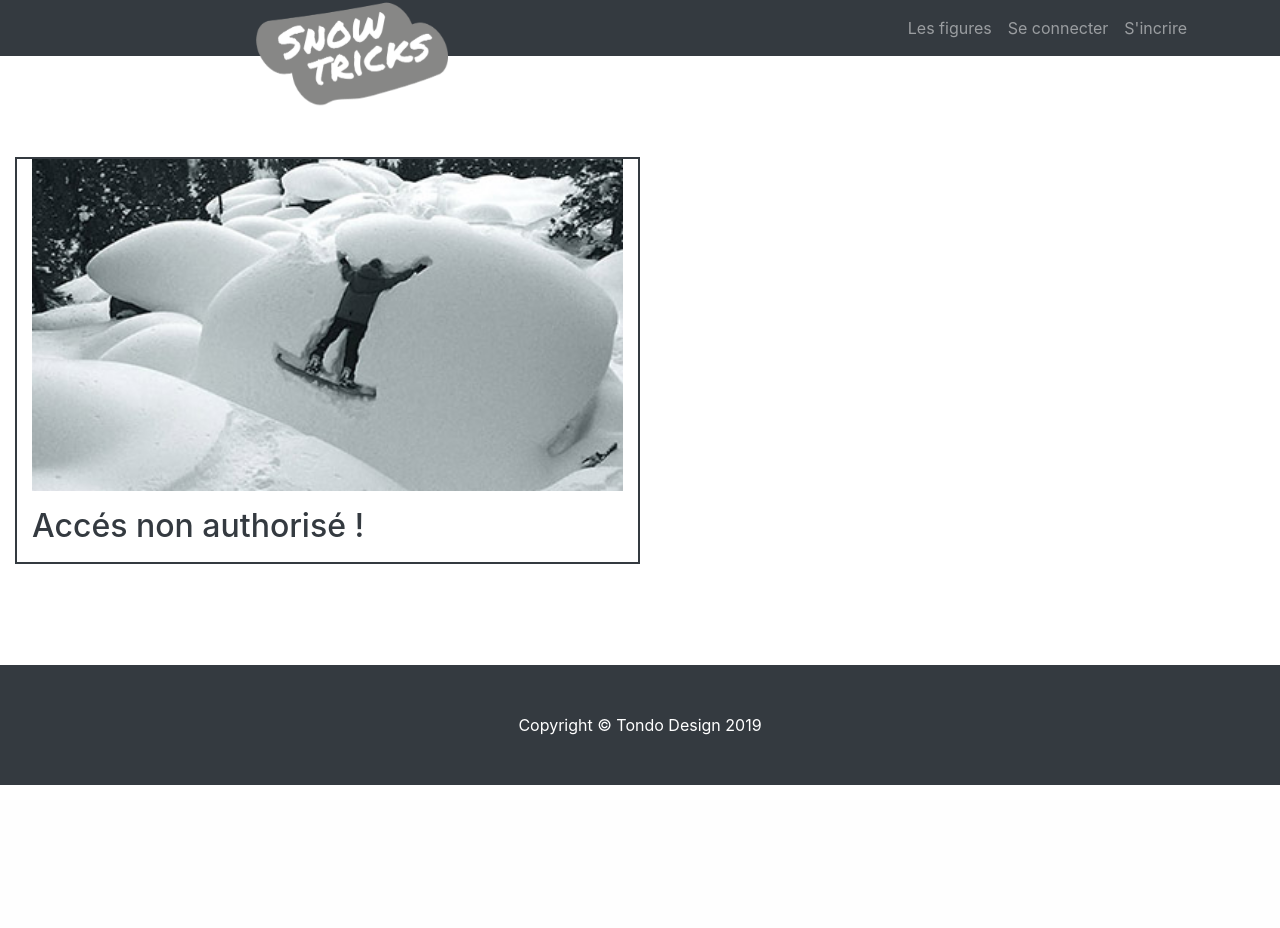
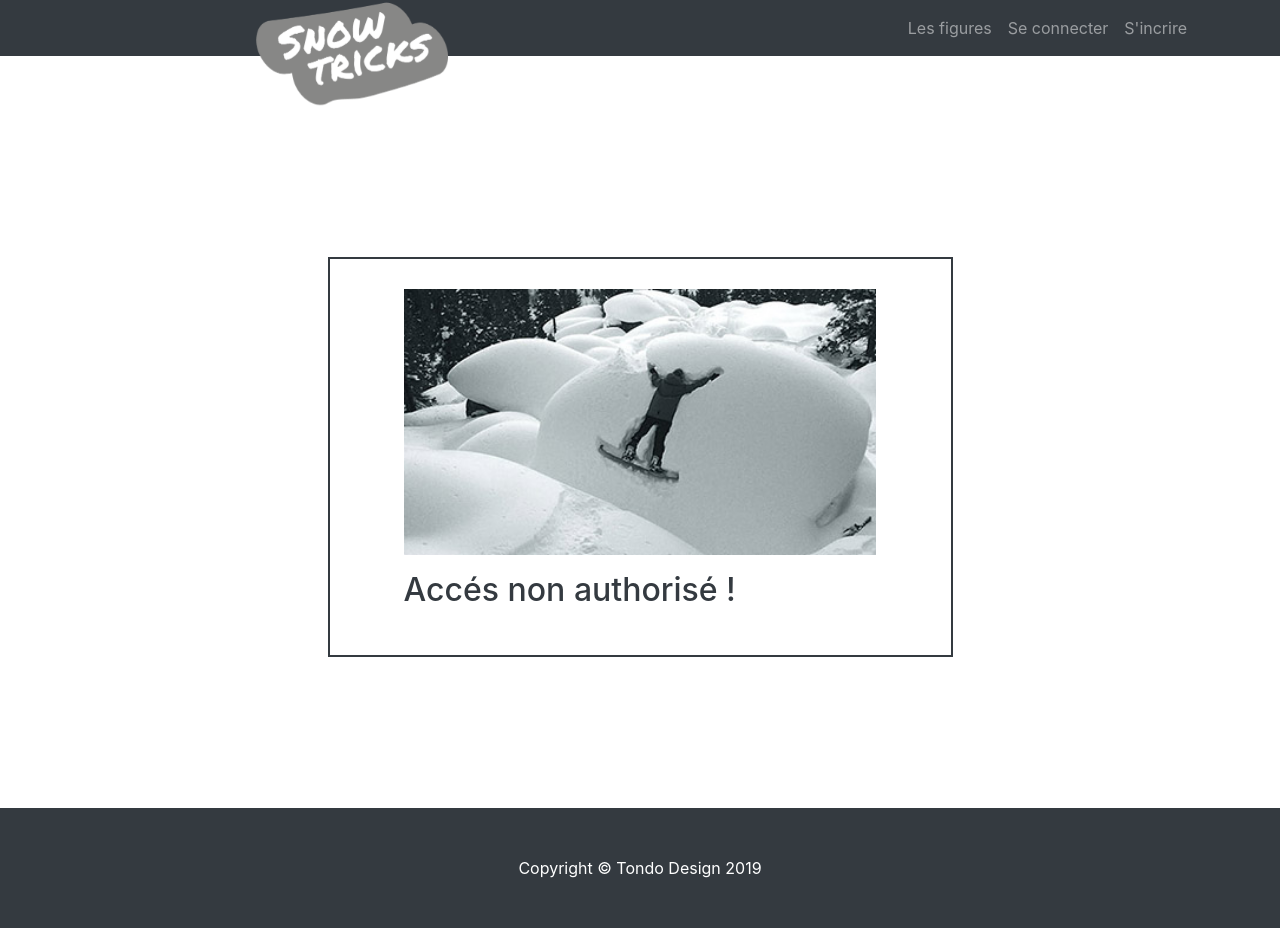
Before and after one commit to coco2053/SnowTricks, a Symfony app: template templates/bundles/TwigBundle/Exception/error401.html.twig in a window 1280 px wide. Before the commit the page ends 785 px from the top, so only its background shows below. Run offline with Twig, Linux system fonts and the light colour scheme; the template is opened without the code that fills it, so the values that code supplies are empty; some libraries are stand-ins or nearby versions.

Commit message:
fixed css error

```diff
--- a/public/css/style.css
+++ b/public/css/style.css
@@ -56,11 +56,11 @@ html {
 }
 
 .container-in {
-    padding: 30px, 10%, 30px, 10%;
+    padding: 30px 10% 30px 10%;
     text-align: left;
 }
 .container-trick {
-    margin: 100px, auto, 50px, auto;
+    margin: 100px auto 50px auto;
     border-style: solid;
     border-width: 2px;
     color: #343a40;
@@ -173,7 +173,7 @@ html {
     border-style: solid;
     border-width: 2px;
     color: #343a40;
-    padding: 10px, 10px, 0px, 10px;
+    padding: 10px 10px 0px 10px;
     margin: 2px;
 }
 
@@ -201,13 +201,13 @@ html {
 }
 
 article {
-    padding: 30px, 80px, 30px, 80px;
+    padding: 30px 80px 30px 80px;
     text-align: justify;
 }
 
 .comment-form {
     border-top: solid;
-    margin: 20px, 12%, 20px, 12%;
+    margin: 20px 12% 20px 12%;
     border-width: 2px;
     color: #343a40;
     padding: 25px;
```
Also changed, not shown: 1 other file.
